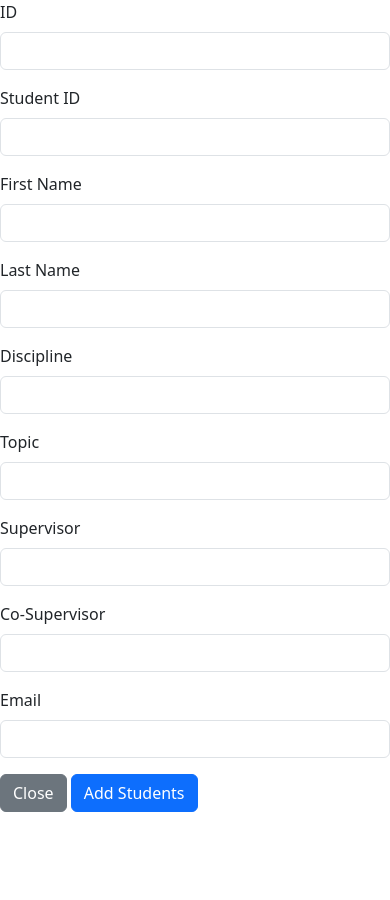
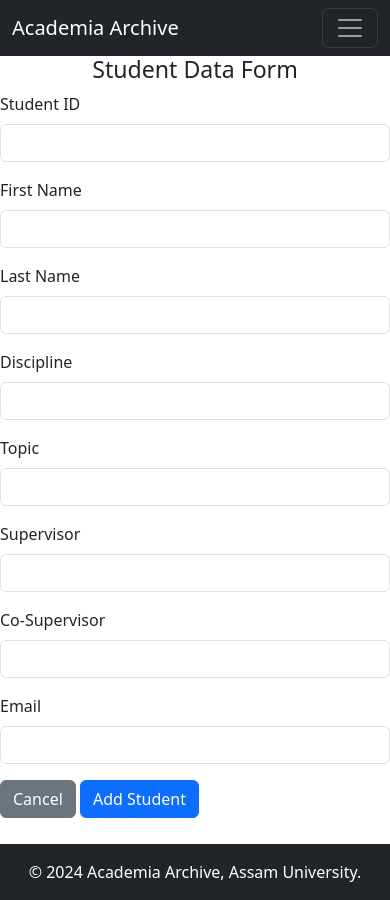
Before and after one commit to devprotim/academia-archive, a PHP site: page /views/add_students.php in a window 390 px wide. Before the commit the page ends 812 px from the top, so only its background shows below. Run offline with PHP 8.4, Linux system fonts and the light colour scheme; some libraries are stand-ins or nearby versions.

Commit message:
page for admin login, db name change,

```diff
--- a/config/dbcon.php
+++ b/config/dbcon.php
@@ -3,12 +3,12 @@
 define("HOSTNAME", "localhost");
 define("USERNAME", "root");
 define("PASSWORD", "");
-define("DATABASE", "academia archive");
+define("DATABASE", "academia-archive");
 
 $connection = mysqli_connect(HOSTNAME, USERNAME, PASSWORD, DATABASE);
 
 if (!$connection) {
     die("Connection Failed");
 } else {
-    echo "Connected";
+    // echo "Connected";
 }
--- a/index.php
+++ b/index.php
@@ -36,8 +36,9 @@
                     <p class="lead">This system helps you manage data for PhD students.</p>
                     <hr class="my-4">
                     <p>Click the buttons below to get started:</p>
-                    <a class="btn btn-primary btn-lg" href="../academia-archive/views/add_students.php" role="button">Add as Student</a>
-                    <a class="btn btn-secondary btn-lg" href="/academia-archive/views/home.php" role="button">Login as Admin</a>
+                    <a class="btn btn-primary btn-lg" href="/academia-archive/views/add_students.php" role="button">Add as Student</a>
+                    <a class="btn btn-secondary btn-lg" href="/academia-archive/views/home.php" role="button">Login as Admin</a>                    <a class="btn btn-secondary btn-lg" href="/academia-archive/views/admin_login.php" role="button">Login as Admin</a>
+
                 </div>
             </div>
         </div>
--- a/views/add_students.php
+++ b/views/add_students.php
@@ -8,34 +8,38 @@
     <link rel="stylesheet" href="../node_modules/bootstrap/dist/css/bootstrap.min.css">
     <link rel="stylesheet" href="../assets/css/styles.css">
 </head>
+<style>
+    .wrapper {
+        min-height: 100vh;
+        display: flex;
+        flex-direction: column;
+    }
 
+    .content {
+        flex: 1;
+    }
+</style>
 
+<body>
+    <div class="wrapper">
+        <div class="content">
+            <?php
+            include("../views/header.php");
+            include("../config/dbcon.php");
+            ?>
+
+            <h3 class="text-center">Student Data Form</h3>
 
             <form id="studentForm" action="insert_data.php" method="post">
 
-    <!-- <div class="modal fade" id="exampleModal" tabindex="-1" aria-labelledby="exampleModalLabel" aria-hidden="true">
-    <div class="modal-dialog">
-        <div class="modal-content">
-            <div class="modal-header">
-                <h1 class="modal-title fs-5" id="exampleModalLabel">Modal title</h1>
-                <button type="button" class="btn-close" data-bs-dismiss="modal" aria-label="Close"></button>
-            </div>
-
-            <div class="modal-footer">
-                <button type="button" class="btn btn-secondary" data-bs-dismiss="modal">Close</button>
-                <input type="submit" class="btn btn-primary" value="Add Students" name="add_students"></input>
-            </div>
-        </div>
-    </div>
-</div> -->
                 <div class="">
                     <div class="row">
-            <div class="col-md-6">
+                        <!-- <div class="col-md-6">
                             <div class="mb-3">
                                 <label for="id" class="form-label">ID</label>
                                 <input type="text" class="form-control" id="id" name="id">
                             </div>
-            </div>
+                        </div> -->
                         <div class="col-md-6">
                             <div class="mb-3">
                                 <label for="student_id" class="form-label">Student ID</label>
@@ -93,9 +97,17 @@
                             </div>
                         </div>
                     </div>
-        <button type="button" class="btn btn-secondary" data-bs-dismiss="modal">Close</button>
-        <input type="submit" class="btn btn-primary" value="Add Students" name="add_students"></input>
+                    <a role="button" class="btn btn-secondary" href="/academia-archive/index.php">Cancel</a>
+                    <input type="submit" class="btn btn-primary" value="Add Student" name="add_students"></input>
 
 
                 </div>
             </form>
+        </div>
+    </div>
+
+</body>
+<?php
+include("../views/footer.php");
+
+?>
```
Also changed, not shown: views/admin_login.php (added, +28 -0 lines), views/home.php (+7 -0 lines), views/insert_data.php (+4 -4 lines), views/process_login.php (added, +58 -0 lines). Lines whose indentation alone changed are shown as unchanged.
